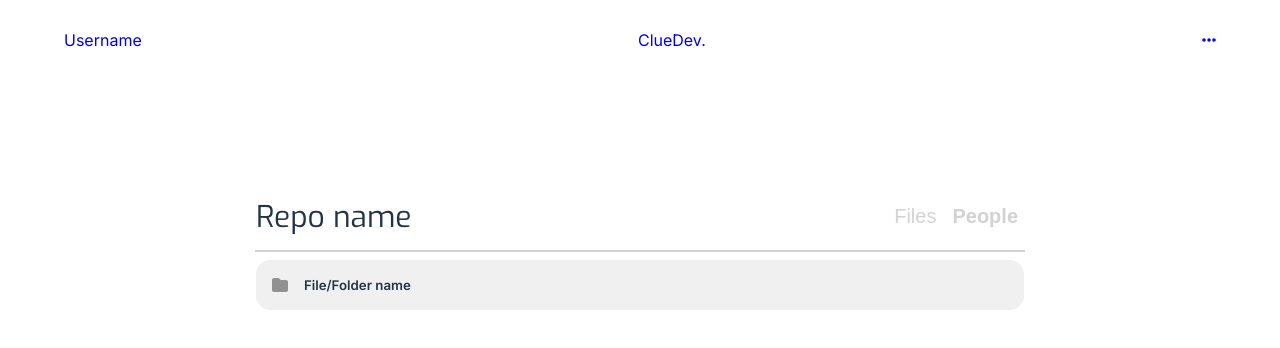
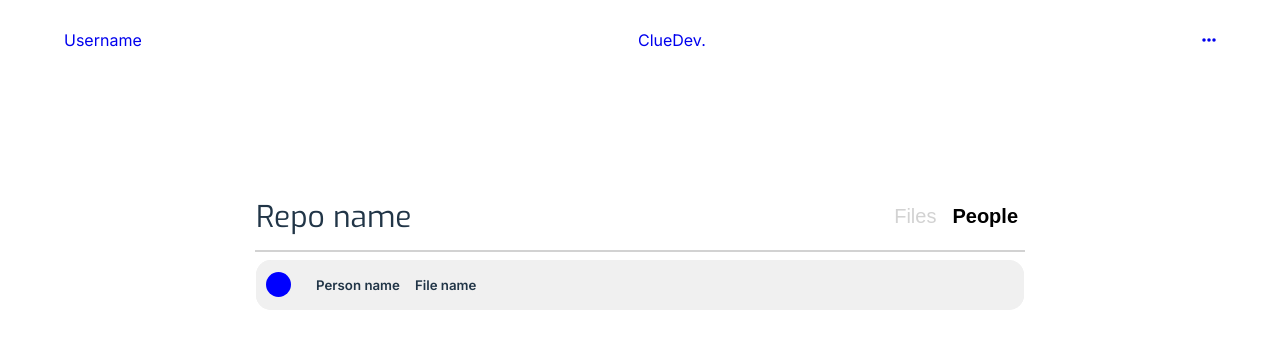
Before and after one commit to andrescm1998/ClueDev-Client, a React (Vite) app: page /map in a window 1280 px wide. Both pictures are taken after a click on the button "People". Shown: the top 348 px of the page. Built offline with nearby package versions, Linux system fonts and the light colour scheme; a web font is replaced by a local one.

Commit message:
some changes

```diff
--- a/src/Components/Counter/index.css
+++ b/src/Components/Counter/index.css
@@ -0,0 +1,8 @@
+.circle {
+    padding: 10px;
+    margin: 10px;
+    border-radius: 50%;
+    background-color: blue;
+    width: 5px;
+    height: 5px;
+}
--- a/src/Components/Counter/index.jsx
+++ b/src/Components/Counter/index.jsx
@@ -1,2 +1,8 @@
 import React from 'react';
 import './index.css';
+
+export const Counter = () => {
+    return (
+        <section className='circle'/>
+    )
+}
--- a/src/Components/Map/index.jsx
+++ b/src/Components/Map/index.jsx
@@ -46,8 +46,8 @@ export const Map = () => {
             <section className='header'>
                 <h1>Repo name</h1>
                 <section className='links'>
-                    <button style={{fontWeight: filesSelected ? 'bold' : ''}} className='mapBtn' onClick={selectFiles}>Files</button>
-                    <button style={{fontWeight: peopleSelected ? 'bold' : ''}} className='mapBtn' onClick={selectPeople}>People</button>
+                    <button style={{fontWeight: filesSelected ? 'bold' : '', color: filesSelected ? 'black' : '#D2D2D2'}} className='mapBtn' onClick={selectFiles}>Files</button>
+                    <button style={{fontWeight: peopleSelected ? 'bold' : '', color: peopleSelected ? 'black' : '#D2D2D2'}} className='mapBtn' onClick={selectPeople}>People</button>
                 </section>
             </section>
             <hr/>
@@ -55,8 +55,8 @@ export const Map = () => {
             <section className='repo-list'>
                 {/* render based on selected */}
                 {/* <People /> */}
-
-                    <File />
+                {filesSelected == true && <File />}
+                {filesSelected == false && <People />}
 
             </section>
         </main>
--- a/src/Components/People/index.css
+++ b/src/Components/People/index.css
@@ -0,0 +1,16 @@
+.people-container {
+    display: flex;
+    flex-direction: row;
+    background-color: #F0F0F0;
+    height: 50px;
+    align-items: center;
+    border-radius: 15px;
+}
+
+.name {
+     margin: 0px 15px;
+}
+
+/* .file {
+
+} */
--- a/src/Components/People/index.jsx
+++ b/src/Components/People/index.jsx
@@ -1,9 +1,18 @@
 import React from 'react';
-import './index.css'
+import './index.css';
+
+import { Counter } from '../Counter';
 
 export const People = () => {
     return (
-        <h1>this will be a list of the collaborators in the repo</h1>
-        //FILE COMPONENT
+        <>
+            <section className='people-container'>
+                {/* persons github icon */}
+                <Counter/>
+                <h5 className='name'>Person name</h5>
+                {/* map all files that person has a counter on */}
+                <h5 className='file'>File name</h5>
+            </section>
+        </>
     )
 }
```
